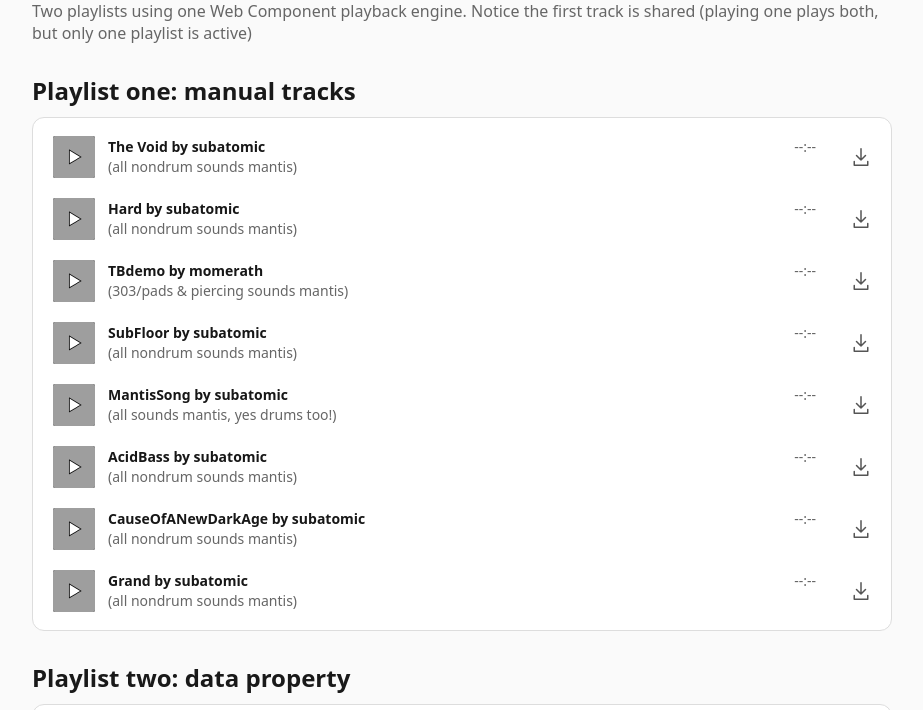
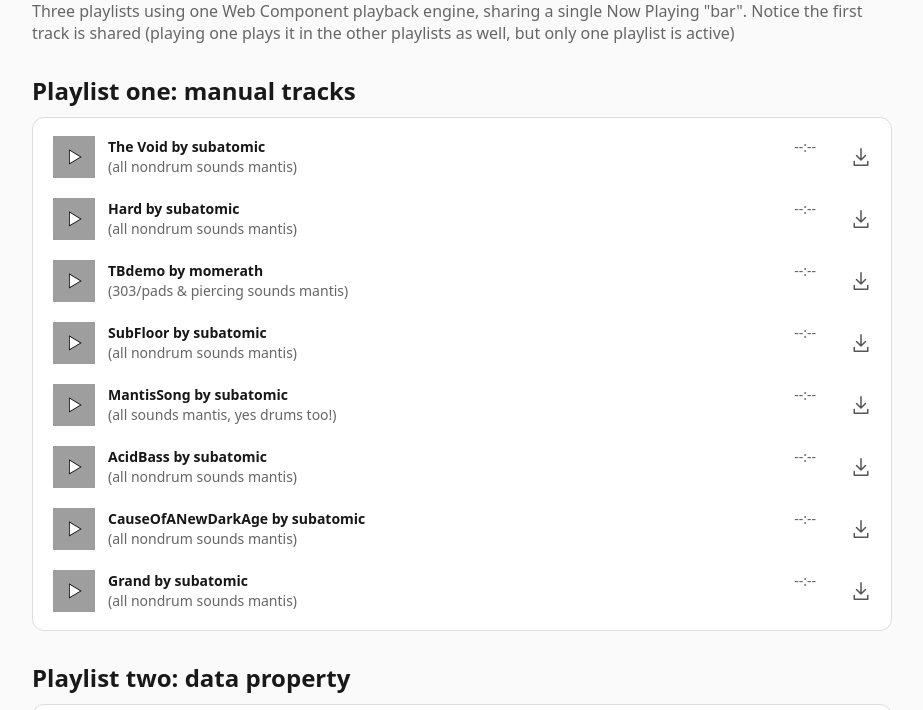
Before and after one commit to subatomicglue/musicplayer.js, a website: page index.html in a window 1280 px wide. Shown: the part 87-797 px from the top of the page, without its empty margins (178-1101 px from the left). Drawn offline with Linux system fonts and the light colour scheme.

Commit message:
edit text

```diff
--- a/index.html
+++ b/index.html
@@ -37,8 +37,8 @@
 
     <main>
       <h1>musicplayer.js</h1>
-      <p>Two playlists using one Web Component playback engine.
-        Notice the first track is shared (playing one plays both, but only one playlist is active)
+      <p>Three playlists using one Web Component playback engine, sharing a single Now Playing "bar".
+        Notice the first track is shared (playing one plays it in the other playlists as well, but only one playlist is active)
       </p>
 
       <h2>Playlist one: manual tracks</h2>
```
